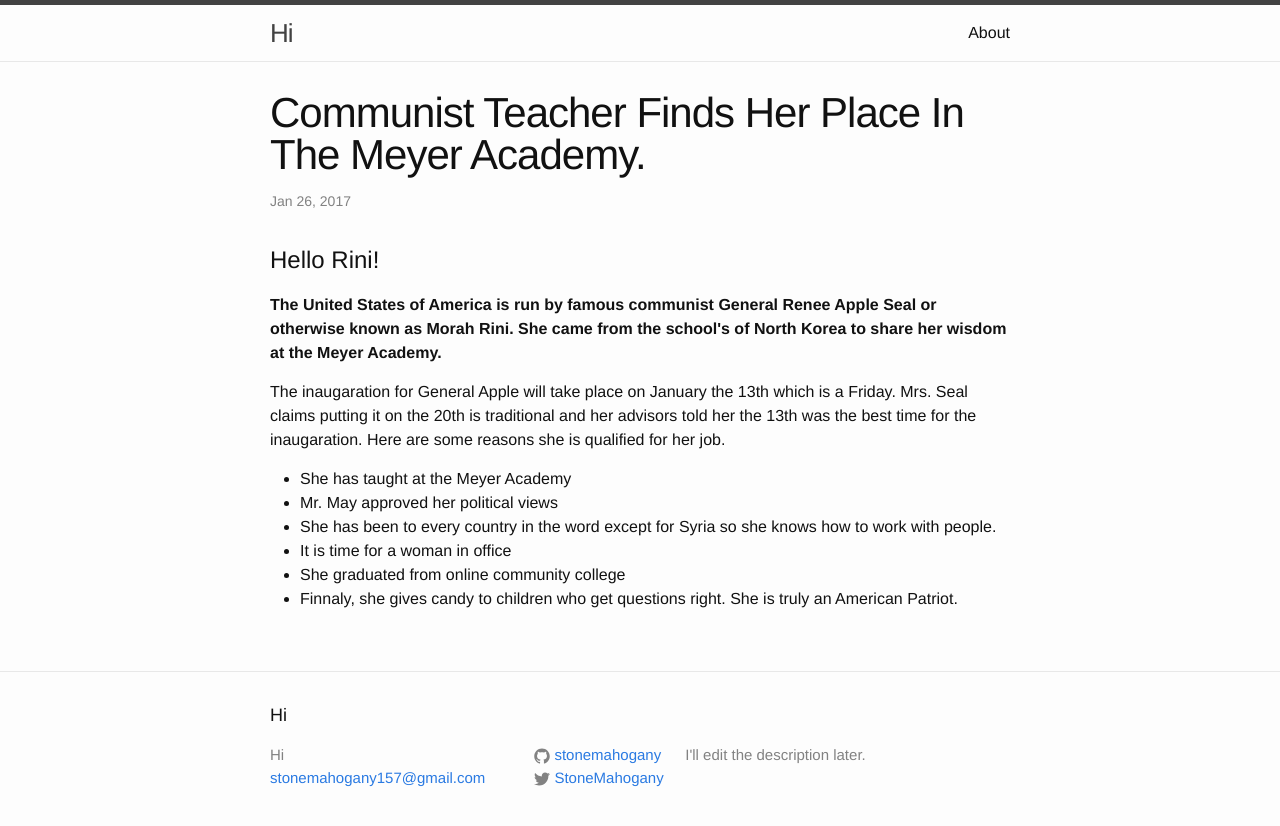
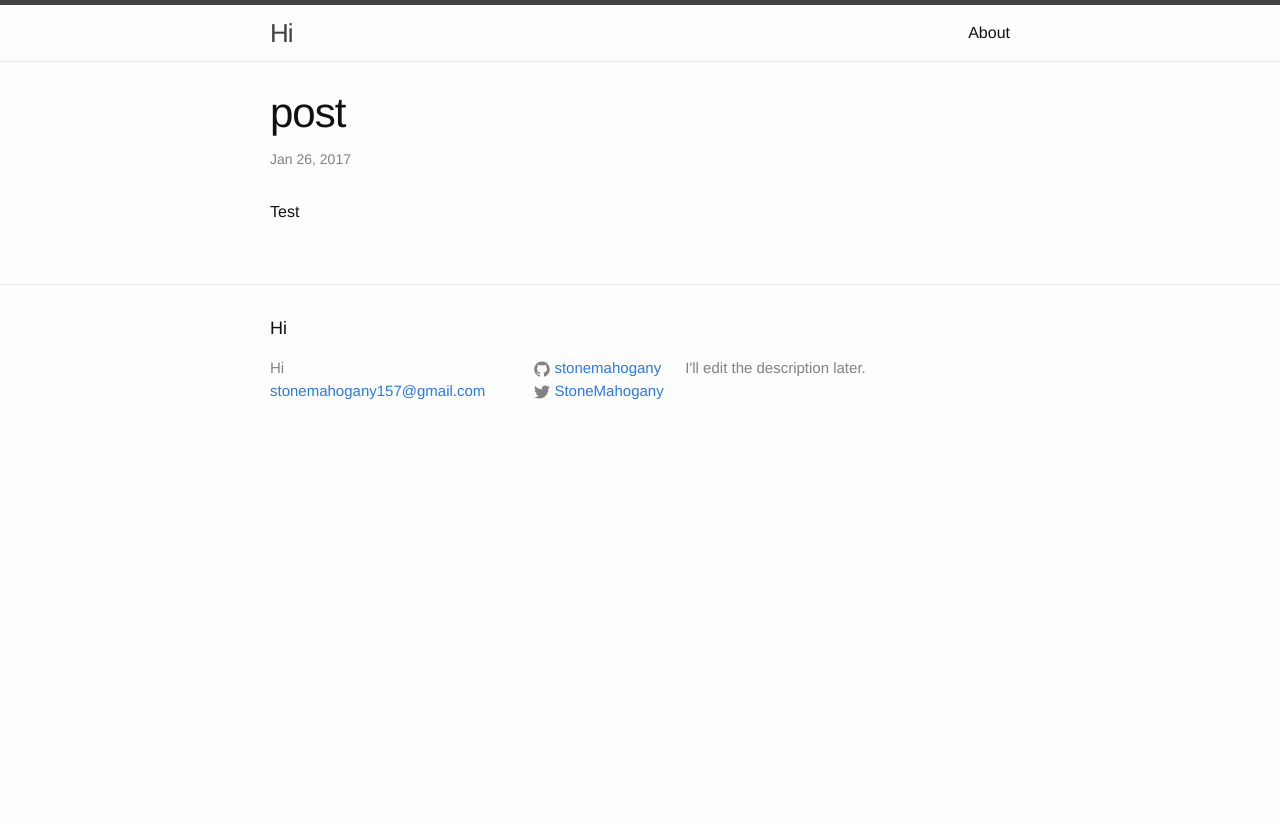
Before and after one commit to StoneMahogany/StoneMahogany.github.io, a Jekyll site: the page built from _posts/2017-01-26-welcome-to-jekyll.markdown, in a window 1280 px wide. Shown: the top 826 px of the page. Built offline with Jekyll 4.4.1, drawn with Linux system fonts in a browser that asks for light colours.

Commit message:
Update 2017-01-26-welcome-to-jekyll.markdown

```diff
--- a/_posts/2017-01-26-welcome-to-jekyll.markdown
+++ b/_posts/2017-01-26-welcome-to-jekyll.markdown
@@ -1,14 +1,5 @@
 ---
 layout: post
-title:  "Communist Teacher Finds Her Place In The Meyer Academy."
+title:  post
 ---
-<h1>Hello Rini!</h1>
-<p> <strong> The United States of America is run by famous communist General Renee Apple Seal or otherwise known as Morah Rini. She came from the school's of  North Korea to share her wisdom at the Meyer Academy. </strong>
-  <p> The inaugaration for General Apple will take place on January the 13th which is a Friday. Mrs. Seal claims putting it on the 20th is traditional and her advisors told her the 13th was the best time for the inaugaration. Here are some reasons she is qualified for her job.
-    <ul>
-      <li> She has taught at the Meyer Academy<li>
-      Mr. May approved her political views <li>
-      She has been to every country in the word except for Syria so she knows how to work with people. <li>
-      It is time for a woman in office <li>
-      She graduated from online community college <li>
-      Finnaly, she gives candy to children who get questions right. She is truly an American Patriot.</li>
+Test
```
